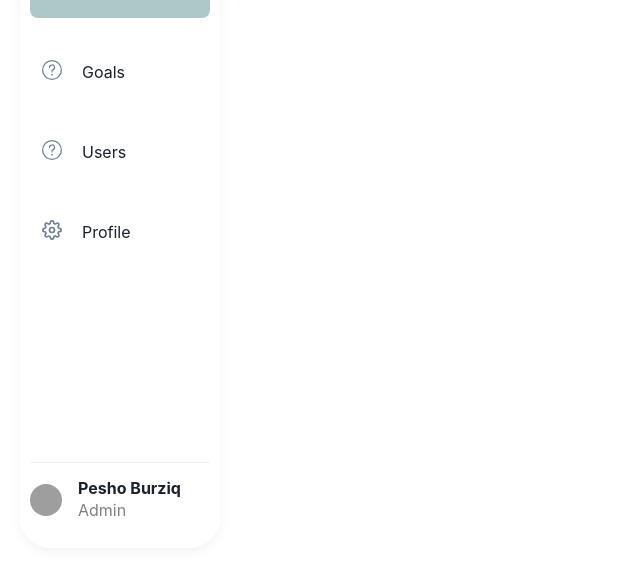
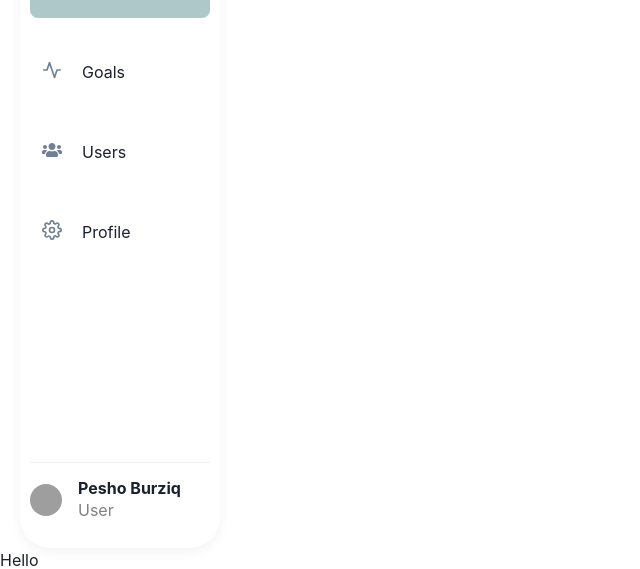
Before and after one commit to valgeorg97/enrgz-fit-tracker-app, a React app in the folder tracker/: page / in a window 1280 px wide. Shown: the part 232-801 px from the top of the page, without its empty margins (0-640 px from the left). Built offline with nearby package versions, Linux system fonts and the light colour scheme; grey boxes are pictures that could not be loaded; the HTML template or start-up script is replaced by a standard one.

Commit message:
Add AuthContext

```diff
--- a/tracker/src/App.jsx
+++ b/tracker/src/App.jsx
@@ -1,16 +1,120 @@
-import * as React from "react"
+import { ChakraProvider, Box, Button} from "@chakra-ui/react"
+import {AuthContext} from "./context/AuthContext"
+import { Route, Routes } from "react-router-dom";
+import { useState, useEffect } from "react";
+import userimage from "./assets/user.png"
+
 import Navigation from "./components/Navigation/Navigation";
-import { ChakraProvider, Box, Button} from "@chakra-ui/react"
+import Home from "./views/Home/Home"
+import NotFound from "./views/NotFound/NotFound";
+
 
 function App() {
+  const [isAuth, setIsAuth] = useState(localStorage.getItem("isAuth") === "true");
+  const [isAdmin, setAdmin] = useState(false);
+  const [isBlocked, setIsBlocked] = useState(false);
+
+  const [userID, setUserID] = useState("");
+  const [name, setName] = useState("");
+  const [family, setFamily] = useState("");
+  const [username, setUsername] = useState("");
+  const [email, setEmail] = useState("");
+  const [photoURL, setPhotoURL] = useState(userimage);
+
+
+
   return (
-    <ChakraProvider>
-      <Navigation />
-      <div className="content">
+    <AuthContext.Provider
+      value={{
+        isLoggedIn: isAuth,
+        setIsLoggedIn: setIsAuth,
+        isAdmin: false,
+        setIsAdmin: setAdmin,
+        // signOut: signUserOut,
+        isBlocked,
+        setIsBlocked,
 
-    </div>
-    </ChakraProvider>
+        userID,
+        setUserID,
+        name,
+        setName,
+        family,
+        setFamily,
+        username,
+        setUsername,
+        email,
+        setEmail,
+        photoURL,
+        setPhotoURL,
+      }}
+    >
+      <ChakraProvider>
+        <div className="App">
+          <Navigation />
+          <Routes>
+            <Route path="/" element={<Home />} />
+            <Route path="*" element={<NotFound />} />
+          </Routes>
+        </div>
+      </ChakraProvider>
+    </AuthContext.Provider>
   )
 }
 
 export default App;
+
+
+
+
+  // // Query Firestore users collection
+  // const usersCollection = collection(db, "users");
+
+  // // Check if user is blocked
+  // useEffect(() => {
+  //   const getUsers = async () => {
+  //     const q = query(usersCollection, where("id", "==", userID));
+  //     const querySnapshot = await getDocs(q);
+  //     querySnapshot.forEach((doc) => {
+  //       if (doc.data().isBlocked === true) {
+  //         console.log(doc.data().isBlocked);
+  //         setIsBlocked(true);
+  //       }
+  //     });
+  //   };
+  //   getUsers();
+  // }, [userID]);
+
+  // // Check if user is authenticated
+  // useEffect(() => {
+  //   const unsubscribe = auth.onAuthStateChanged((user) => {
+  //     if (user) {
+  //       setEmail(user.email);
+  //       setIsAuth(true);
+  //       setAdmin(user.email === adminEmail);
+  //       setPhotoURL(user.photoURL || photoURL);
+  //       setUserID(user.uid);
+  //     } else {
+  //       setEmail("");
+  //       setIsAuth(false);
+  //       setAdmin(false);
+  //       setIsBlocked(false);
+  //     }
+  //   });
+  //   return unsubscribe;
+  // }, [adminEmail]);
+
+  // /**
+  //  * Sign out the user and update state accordingly
+  //  */
+  // const signUserOut = () => {
+  //   signOut(auth)
+  //     .then(() => {
+  //       localStorage.setItem("isAuth", false);
+  //       setIsAuth(false);
+  //       setEmail("");
+  //       navigate("/");
+  //     })
+  //     .catch((error) => {
+  //       console.log(error);
+  //     });
+  // };
--- a/tracker/src/components/Navigation/NavItem.jsx
+++ b/tracker/src/components/Navigation/NavItem.jsx
@@ -1,16 +1,8 @@
-import React from 'react'
-import {
-    Flex,
-    Text,
-    Icon,
-    Link,
-    Menu,
-    MenuButton,
-    MenuList
-} from '@chakra-ui/react'
+
+import {Flex,Text,Icon,Link,Menu,MenuButton,MenuList} from '@chakra-ui/react'
 import NavHoverBox from './NavHoverBox'
 
-export default function NavItem({ icon, title, description, active, navSize }) {
+export default function NavItem({ icon, title, description, active, navSize, link }) {
     return (
         <Flex
             mt={30}
@@ -20,6 +12,7 @@ export default function NavItem({ icon, title, description, active, navSize }) {
         >
             <Menu placement="right">
                 <Link
+                    href={link}
                     backgroundColor={active && "#AEC8CA"}
                     p={3}
                     borderRadius={8}
--- a/tracker/src/components/Navigation/Navigation.jsx
+++ b/tracker/src/components/Navigation/Navigation.jsx
@@ -1,23 +1,15 @@
-import React, { useState } from 'react'
-import {
-    Flex,
-    Text,
-    IconButton,
-    Divider,
-    Avatar,
-    Heading
-} from '@chakra-ui/react'
-import {
-    FiMenu,
-    FiHome,
-    FiCalendar,
-    FaUsers,
-    FiSettings
-} from 'react-icons/fi'
-import { IoPawOutline } from 'react-icons/io5'
+import { useState, useContext } from 'react'
+import {Flex,Text,IconButton,Divider,Avatar,Heading} from '@chakra-ui/react'
+import {FiMenu,FiHome,FiCalendar,FiSettings, FiActivity} from 'react-icons/fi'
+// import { IoPawOutline } from 'react-icons/io5'
+import{FaUsers} from'react-icons/fa'
 import NavItem from './NavItem'
+import {AuthContext} from "../../context/AuthContext"
+
 
 const Navigation = () => {
+    const { name, family, isAdmin } = useContext(AuthContext);
+
     const [navSize, changeNavSize] = useState("large")
     return (
         <Flex
@@ -50,11 +42,11 @@ const Navigation = () => {
                             changeNavSize("small")
                     }}
                 />
-                <NavItem navSize={navSize} icon={FiHome} title="Dashboard" description="This is the description for the dashboard." />
-                <NavItem navSize={navSize} icon={FiCalendar} title="Exercises" active />
-                <NavItem navSize={navSize} icon={null} title="Goals" />
-                <NavItem navSize={navSize} icon={FaUsers} title="Users" />
-                <NavItem navSize={navSize} icon={FiSettings} title="Profile" />
+                <NavItem link='/' navSize={navSize} icon={FiHome} title="Dashboard" description="This is the description for the dashboard." />
+                <NavItem link='/exercises' navSize={navSize} icon={FiCalendar} title="Exercises" active />
+                <NavItem link='/goals' navSize={navSize} icon={FiActivity} title="Goals" />
+                <NavItem link='/users' navSize={navSize} icon={FaUsers} title="Users" />
+                <NavItem link='/profile' navSize={navSize} icon={FiSettings} title="Profile" />
             </Flex>
 
             <Flex
@@ -68,8 +60,9 @@ const Navigation = () => {
                 <Flex mt={4} align="center">
                     <Avatar size="sm" src="avatar-1.jpg" />
                     <Flex flexDir="column" ml={4} display={navSize == "small" ? "none" : "flex"}>
+                        {/* <Heading as="h3" size="sm">{`${name} ${family}`}</Heading> */}
                         <Heading as="h3" size="sm">Pesho Burziq</Heading>
-                        <Text color="gray">Admin</Text>
+                        <Text color="gray">{isAdmin ? 'Admin' : 'User'}</Text>
                     </Flex>
                 </Flex>
             </Flex>
--- a/tracker/src/context/AuthContext.js
+++ b/tracker/src/context/AuthContext.js
@@ -1,27 +1,26 @@
 import { createContext } from "react";
 
 export const AuthContext = createContext({
-//   isLoggedIn: false,
-//   setIsLoggedIn: () => {},
-//   currentUserEmail: "",
-//   setCurrentUserEmail: () => {},
-//   isAdmin: false,
-//   setIsAdmin: () => {},
-//   signOut: () => {},
-//   email: "",
-//   setEmail: () => {},
-//   password: "",
-//   setPassword: () => {},
-//   name: "",
-//   setName: () => {},
-//   photoURL: "",
-//   setPhotoURL: () => {},
-//   username: "",
-//   setUsername: () => {},
-//   family: "",
-//   setFamily: () => {},
-//   userID: "",
-//   setUserID: () => {},
-//   isBlocked: "",
-//   setIsBlocked: () => {}
+    isLoggedIn: false,
+    setIsLoggedIn: () => {},
+    isAdmin: false,
+    setIsAdmin: () => {},
+    signOut: () => {},
+    isBlocked: "",
+    setIsBlocked: () => {},
+
+    userID: "",
+    setUserID: () => {},
+    name: "",
+    setName: () => {},
+    family: "",
+    setFamily: () => {},
+    username: "",
+    setUsername: () => {},
+    email: "",
+    setEmail: () => {},
+    photoURL: "",
+    setPhotoURL: () => {}
+    // currentUserEmail: "",
+    // setCurrentUserEmail: () => {},
 });
--- a/tracker/src/views/Home/Home.jsx
+++ b/tracker/src/views/Home/Home.jsx
@@ -0,0 +1,7 @@
+
+const Home = () => {
+    return (
+        <h1>Hello</h1>
+    )
+}
+export default Home;
```
Also changed, not shown: tracker/src/assets/user.png (added), tracker/src/components/Navigation/Navigation.css (deleted).
